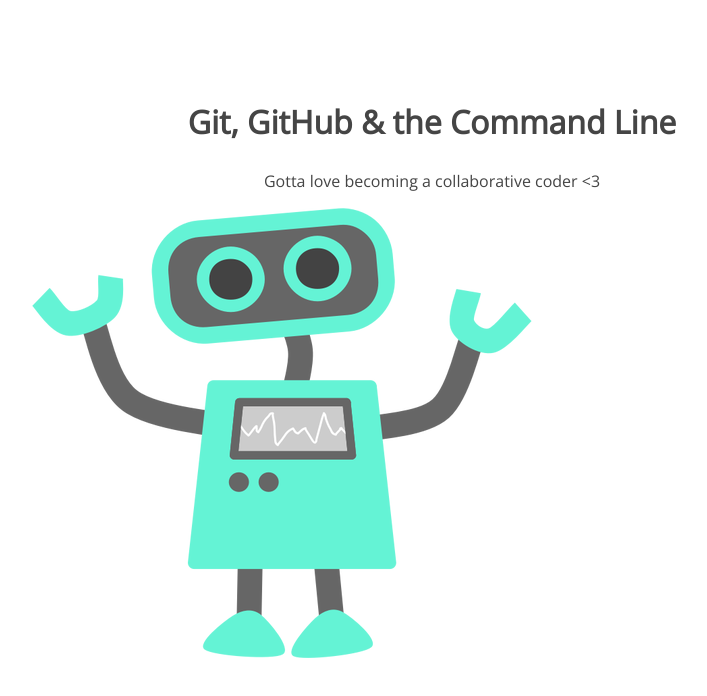
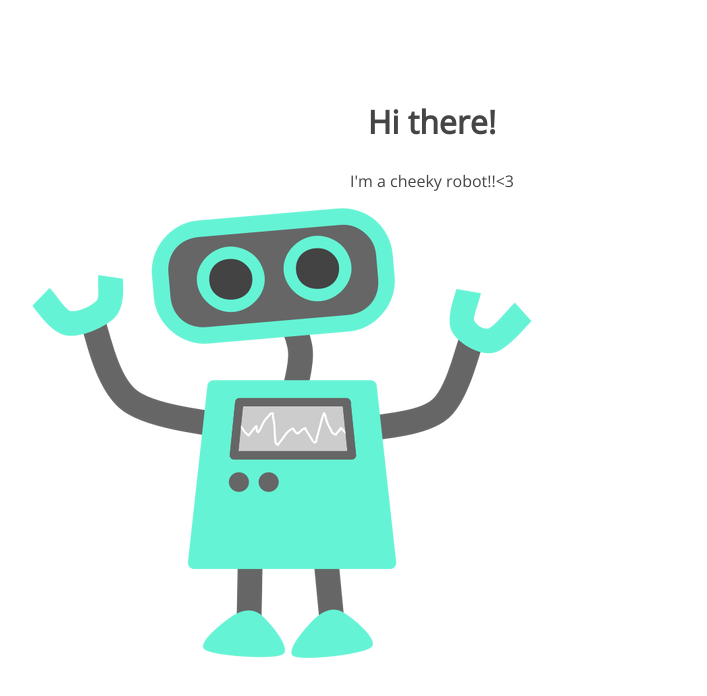
Before and after one commit to hpalisi/105-project, a plain HTML site: page index.html in a window 1280 px wide. Shown: the whole page, without its empty margins (208-915 px from the left). Drawn offline with nearby package versions, Linux system fonts and the light colour scheme.

Commit message:
changed text

```diff
--- a/index.html
+++ b/index.html
@@ -8,8 +8,8 @@
 </head>
 <body>
 	<section>
-		<h1>Git, GitHub & the Command Line</h1>
-		<p>Gotta love becoming a collaborative coder <3</p>
+		<h1>Hi there!</h1>
+		<p>I'm a cheeky robot!!<3</p>
 		<img src="img/happy-blue-robot.png">
 	</section>
 </body>
```
